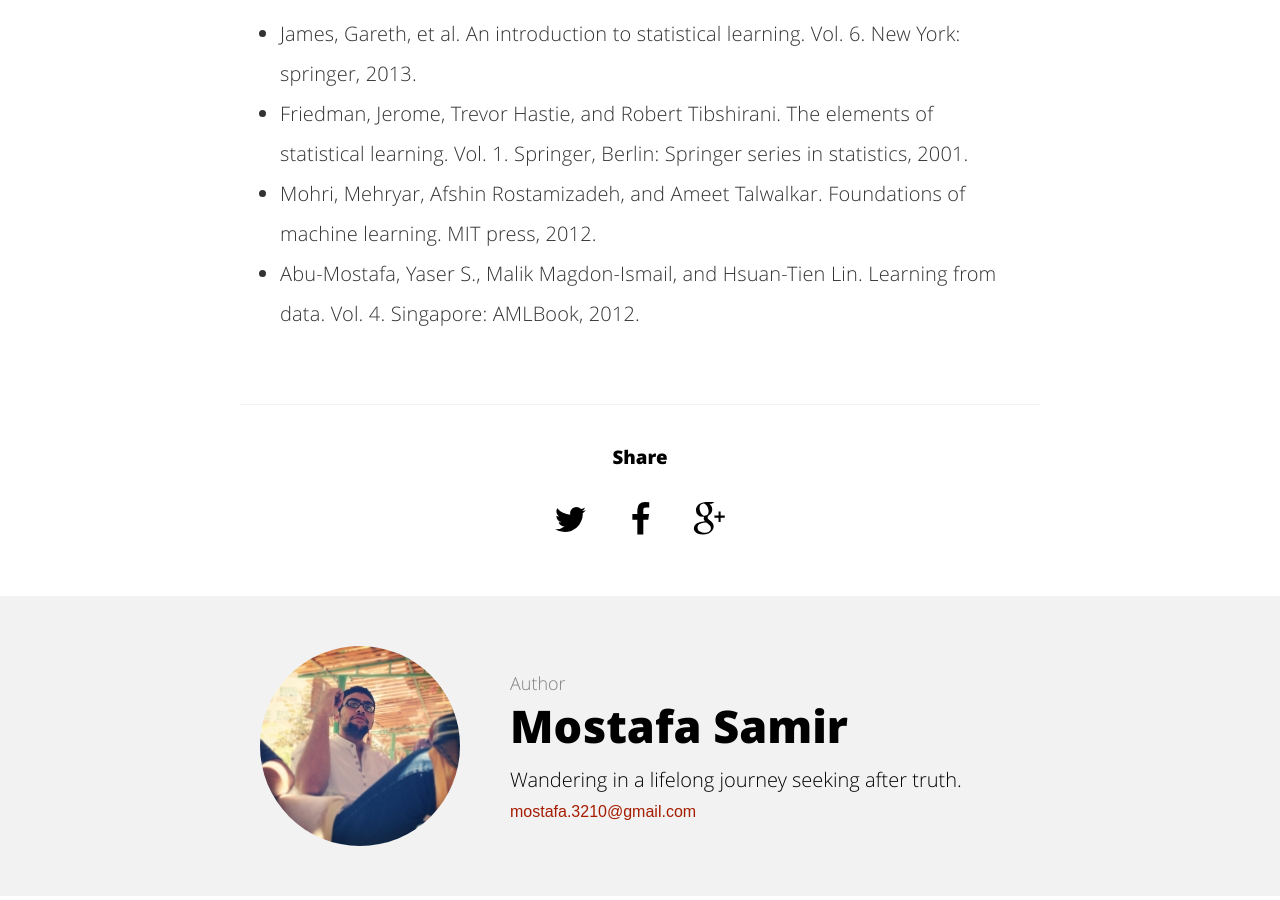
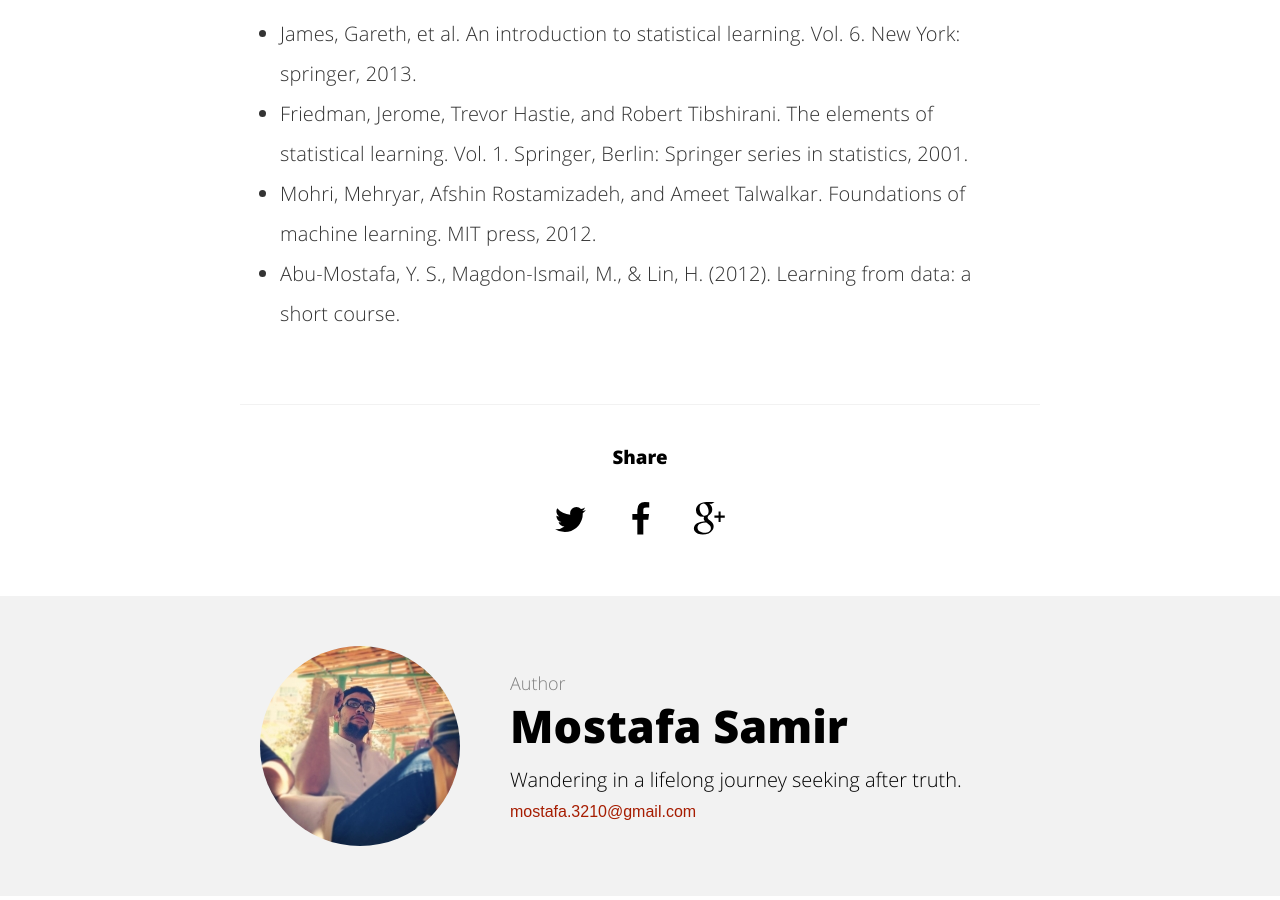
Before and after one commit to Mostafa-Samir/Mostafa-Samir.github.io, a Jekyll site: the page built from _posts/2016-9-5-ml-theory-pt1.md, in a window 1280 px wide and 900 px high, scrolled down 13277 px. Built offline with Jekyll 4.4.1, drawn with Linux system fonts in a browser that asks for light colours; nearby versions of some CDN libraries; formulas are drawn with MathJax 3; comment, search, counter and statistics services are not loaded.

Commit message:
fixed AMLBook citation

```diff
--- a/_posts/2016-9-5-ml-theory-pt1.md
+++ b/_posts/2016-9-5-ml-theory-pt1.md
@@ -165,4 +165,4 @@ This is the point of investigation in the next part of the series.
 * James, Gareth, et al. An introduction to statistical learning. Vol. 6. New York: springer, 2013.
 * Friedman, Jerome, Trevor Hastie, and Robert Tibshirani. The elements of statistical learning. Vol. 1. Springer, Berlin: Springer series in statistics, 2001.
 * Mohri, Mehryar, Afshin Rostamizadeh, and Ameet Talwalkar. Foundations of machine learning. MIT press, 2012.
-* Abu-Mostafa, Yaser S., Malik Magdon-Ismail, and Hsuan-Tien Lin. Learning from data. Vol. 4. Singapore: AMLBook, 2012.
+* Abu-Mostafa, Y. S., Magdon-Ismail, M., & Lin, H. (2012). Learning from data: a short course.
```
Also changed, not shown: _posts/2016-9-26-ml-theory-pt2.md (+1 -1 lines).
